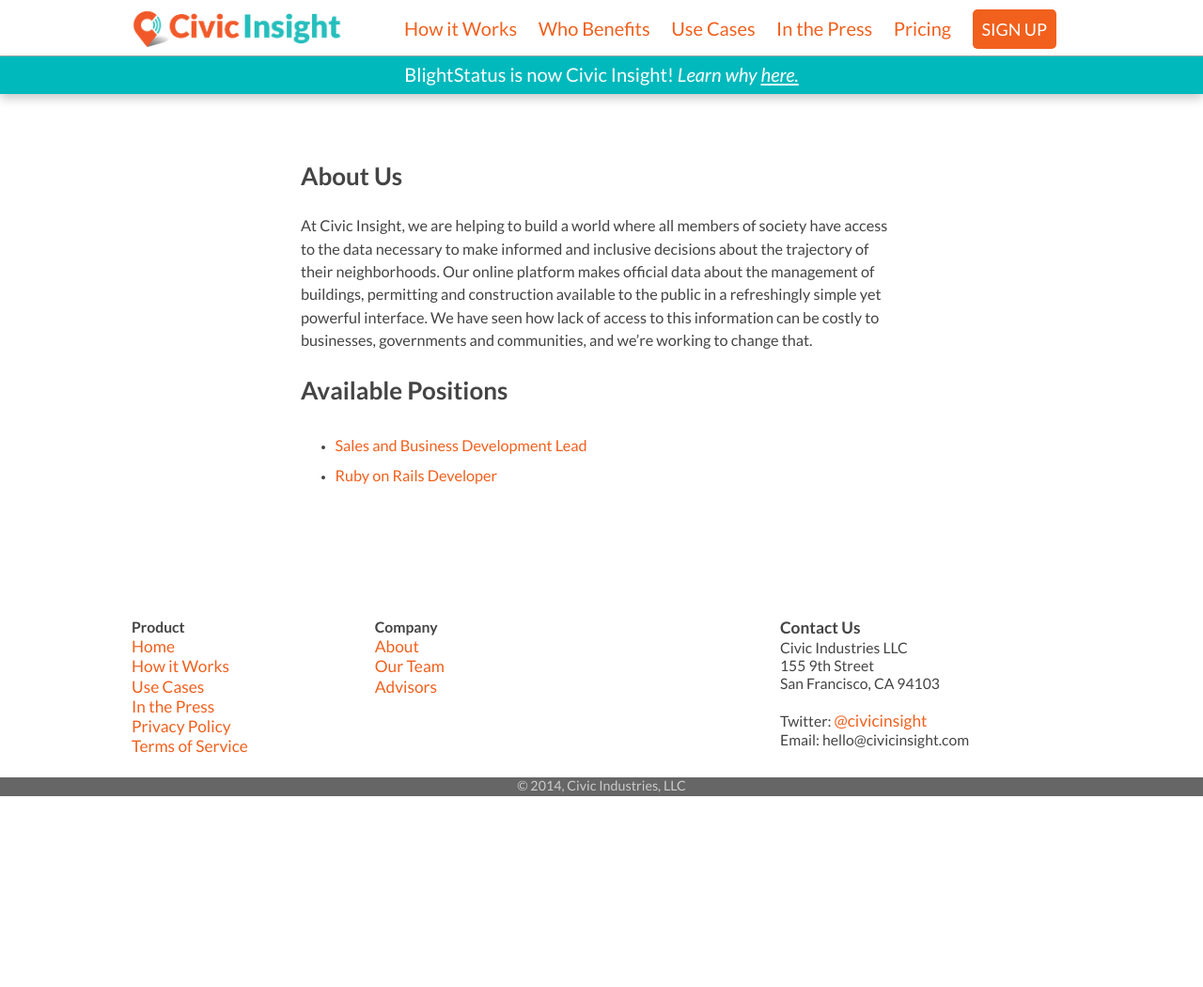
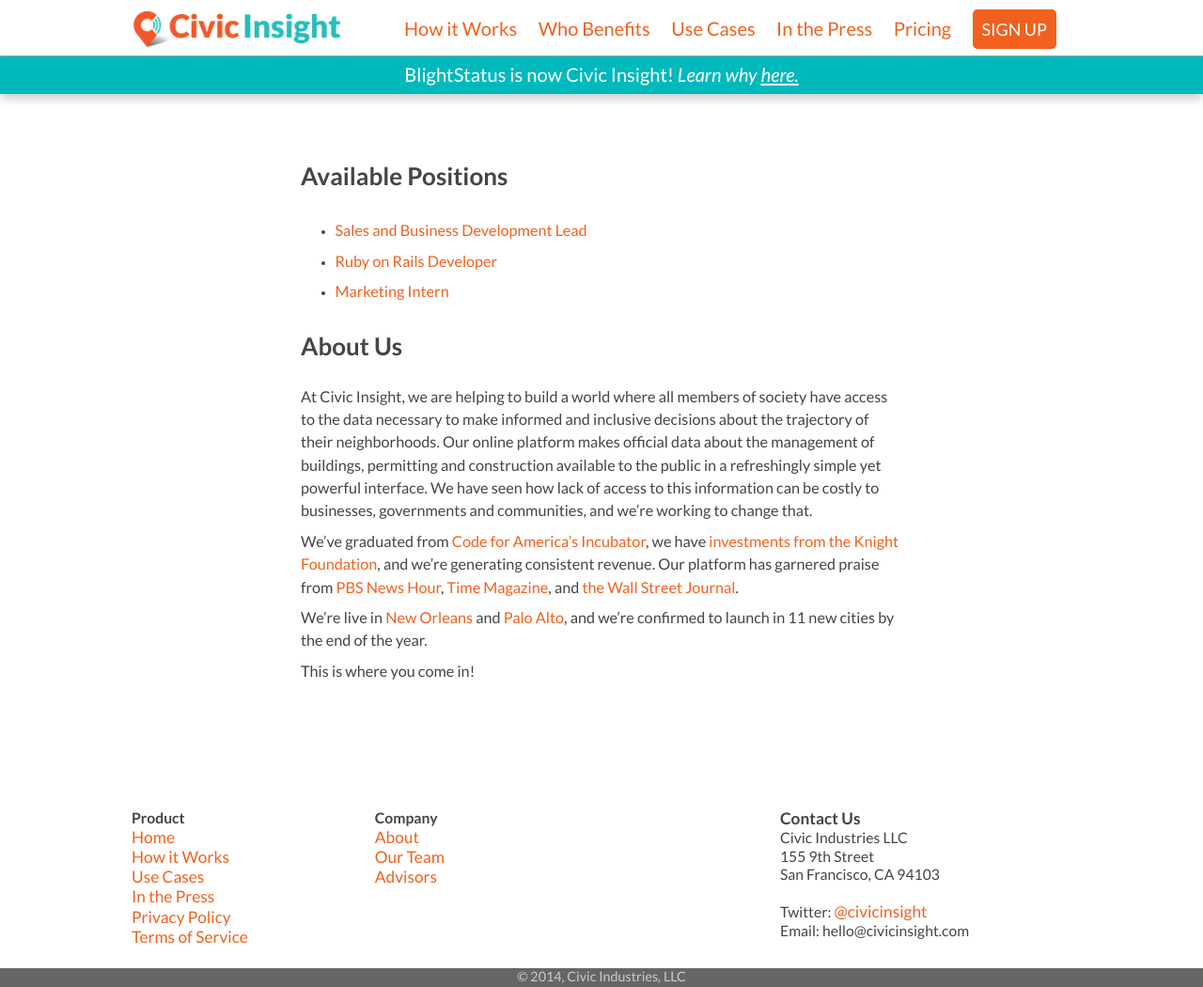
Before and after one commit to civicindustries/civicinsight.com, a Jekyll site: the page built from jobs.md, in a window 1280 px wide and 1050 px high. Shown: the whole window at 94% size. Built offline with Jekyll 4.4.1, drawn with Linux system fonts in a browser that asks for light colours; Markdown is read by kramdown in place of the engine named in the settings; comment, search, counter and statistics services are not loaded.

Commit message:
added marketing intern listing to jobs page

```diff
--- a/jobs.md
+++ b/jobs.md
@@ -12,3 +8,15 @@
   - [Sales and Business Development Lead](/jobs/sales-and-business-development-lead.html)
 
   - [Ruby on Rails Developer](/jobs/ruby-on-rails-developer.html)
+
+  - [Marketing Intern](/jobs/marketing-intern.html)
+
+
+#### About Us
+At Civic Insight, we are helping to build a world where all members of society have access to the data necessary to make informed and inclusive decisions about the trajectory of their neighborhoods. Our online platform makes official data about the management of buildings, permitting and construction available to the public in a refreshingly simple yet powerful interface. We have seen how lack of access to this information can be costly to businesses, governments and communities, and we’re working to change that.
+
+We’ve graduated from [Code for America’s Incubator](http://codeforamerica.org/geeks/incubator-faq/), we have [investments from the Knight Foundation](http://www.knightfoundation.org/grants/20102537/), and we’re generating consistent revenue. Our platform has garnered praise from [PBS News Hour](http://www.pbs.org/newshour/rundown/a-high-tech-solution-for-a-neighborhood-problem/), [Time Magazine](http://content.time.com/time/magazine/article/0,9171,2140202,00.html), and [the Wall Street Journal](http://blogs.wsj.com/cio/2012/12/04/the-big-easy-hopes-technology-will-solve-hard-recovery-issues/).
+
+We’re live in [New Orleans](http://blightstatus.nola.gov) and [Palo Alto](http://paloalto.civicinsight.com), and we’re confirmed to launch in 11 new cities by the end of the year.
+
+This is where you come in!
```
Also changed, not shown: other parts of jobs.md (+0 -4 lines).
